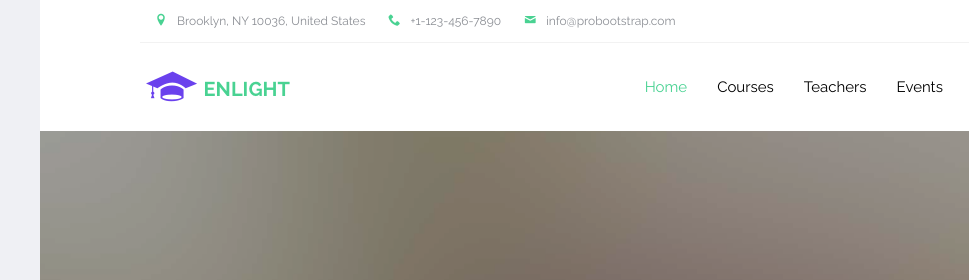
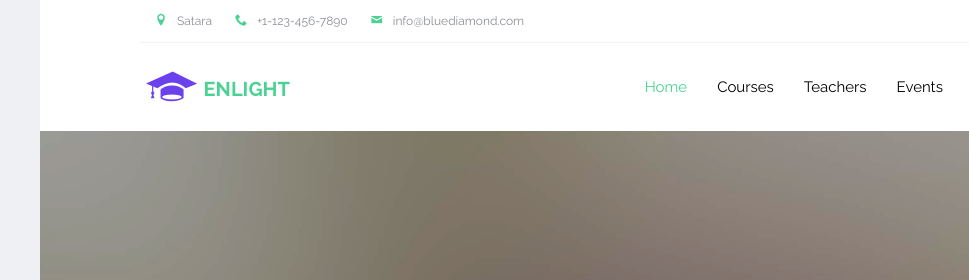
Before and after one commit to fluxinfotech/blue-diamond, a website: page index.html in a window 1280 px wide. Shown: the top 280 px of the page, 0-969 px from the left. Drawn offline with nearby package versions, Linux system fonts and the light colour scheme; files whose address does not match are found by name.

Commit message:
index changes

```diff
--- a/index.html
+++ b/index.html
@@ -11,7 +11,7 @@
   <head>
     <meta charset="utf-8">
     <meta name="viewport" content="width=device-width, initial-scale=1">
-    <title>ProBootstrap:Enlight &mdash; Free Bootstrap Theme, Free Responsive Bootstrap Website Template</title>
+    <title>Blue Diamond English Medium School</title>
     <meta name="description" content="Free Bootstrap Theme by ProBootstrap.com">
     <meta name="keywords" content="free website templates, free bootstrap themes, free template, free bootstrap, free website template">
 
@@ -41,9 +41,9 @@
         <div class="container">
           <div class="row">
             <div class="col-lg-9 col-md-9 col-sm-9 probootstrap-top-quick-contact-info">
-              <span><i class="icon-location2"></i>Brooklyn, NY 10036, United States</span>
+              <span><i class="icon-location2"></i>Satara</span>
               <span><i class="icon-phone2"></i>+1-123-456-7890</span>
-              <span><i class="icon-mail"></i>info@probootstrap.com</span>
+              <span><i class="icon-mail"></i>info@bluediamond.com</span>
             </div>
             <div class="col-lg-3 col-md-3 col-sm-3 probootstrap-top-social">
               <ul>
```
